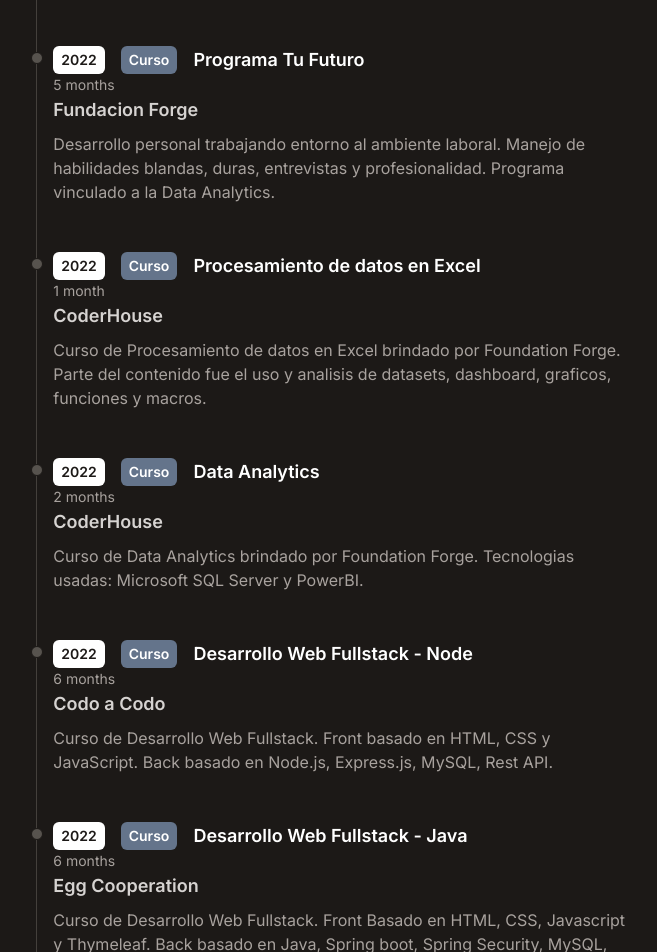
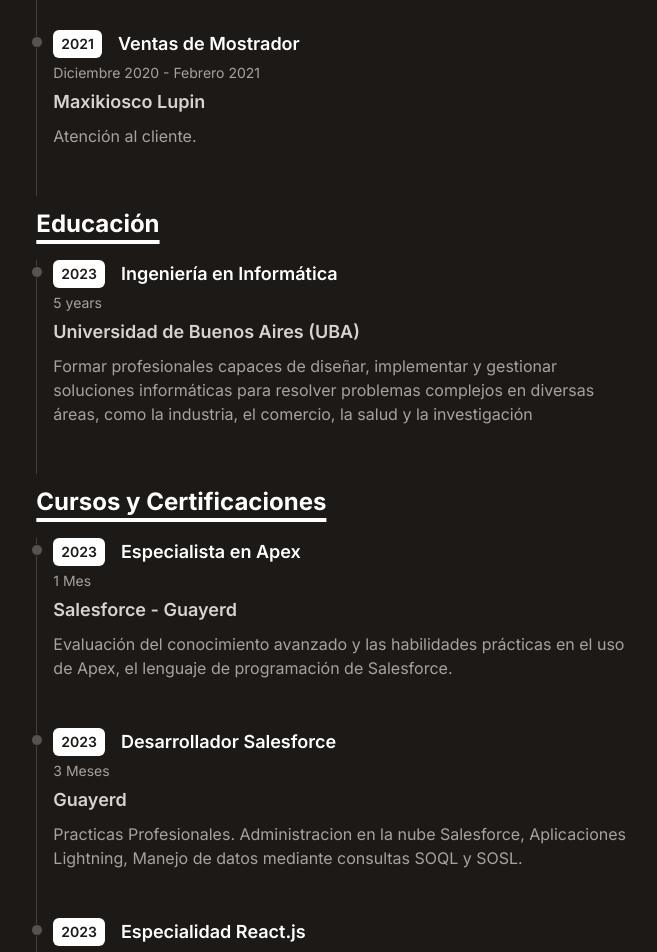
Before and after one commit to MauroChapero/personal-portfolio, a React (Vite) app: page / in a window 1280 px wide. Shown: the part 1140-2092 px from the top of the page, without its empty margins (305-962 px from the left). Built offline with nearby package versions, Linux system fonts and the light colour scheme.

Commit message:
Refactor TimelineSection Add data files Update README

```diff
--- a/src/App.jsx
+++ b/src/App.jsx
@@ -1,6 +1,6 @@
 import React, { useEffect, useState } from "react";
 import Intro from "./components/Intro";
-import Timeline from "./components/Timeline";
+import TimelineSection from "./components/TimelineSection";
 import Portfolio from "./components/Portfolio";
 import Contact from "./components/Contact";
 import Footer from "./components/Footer";
@@ -70,7 +70,7 @@
         <div className="max-w-5xl w-11/12 mx-auto">
           <Intro />
           <Portfolio />
-          <Timeline />
+          <TimelineSection />
           <Contact />
           <Footer />
         </div>
--- a/src/components/Timeline.jsx
+++ b/src/components/Timeline.jsx
@@ -1,15 +1,15 @@
 import React from "react";
-import timeline from "./data/timeline";
 import TimelineItem from "./TimelineItem";
 import Title from "./Title";
 
-function Timeline() {
+function Timeline({ title, data, ...props }) {
     return (
-        <div className="flex flex-col md:flex-row justify-center my-20">
+        <div className="flex flex-col md:flex-row justify-center my-3">
             <div className="w-full md:w-7/12">
-                <Title>Linea Temporal</Title>
-                {timeline.map((item) => (
+                <Title>{title}</Title>
+                {data.map((item) => (
                     <TimelineItem
+                        key={item.id}
                         year={item.year}
                         title={item.title}
                         company={item.company}
--- a/src/components/TimelineItem.jsx
+++ b/src/components/TimelineItem.jsx
@@ -1,6 +1,6 @@
 import React from "react";
 
-function TimelineItem({ year, title, company, courseType, duration, details }) {
+function TimelineItem({ year, title, company, courseType,duration, details }) {
   return (
     <ol className="flex flex-col md:flex-row relative border-l border-stone-200 dark:border-stone-700">
       <li className="mb-10 ml-4">
@@ -9,12 +9,9 @@
           <span className="inline-block px-2 py-1 font-semibold text-white dark:text-stone-900 bg-stone-900 dark:bg-white rounded-md">
             {year}
           </span>
-          <span className="inline-block px-2 py-1 font-semibold text-white bg-slate-500 rounded-md">
-            {courseType}
-          </span>
           <h3 className="text-lg font-semibold text-stone-900 dark:text-white">{title}</h3>
         </p>
-        <div className="my-1 text-sm font-normal leading-none text-stone-500 dark:text-stone-400">{duration}</div>
+        <div className="my-2 text-sm font-normal leading-none text-stone-500 dark:text-stone-400">{duration}</div>
         <h3 className="text-lg font-semibold text-stone-600 dark:text-stone-300">{company}</h3>
         <p className="my-2 text-base font-normal text-stone-500 dark:text-stone-400">{details}</p>
       </li>
--- /dev/null
+++ b/src/components/TimelineSection.jsx
@@ -0,0 +1,17 @@
+import React from 'react'
+import summary from './data/summary'
+import education from './data/education'
+import courses from './data/courses'
+import Timeline from './Timeline'
+
+function TimelineSection() {
+  return (
+    <>
+      <Timeline title="Experiencia" data={summary} />
+      <Timeline title="Educación" data={education} />
+      <Timeline title="Cursos y Certificaciones" data={courses} />
+    </>
+  )
+}
+
+export default TimelineSection
--- a/src/components/data/timeline.js
+++ b/src/components/data/courses.js
@@ -1,19 +1,30 @@
 export default [
   {
-    year: "2023",
-    title: "Ingeniería en Sistemas de Información",
-    company: "Universidad Técnica Nacional (UTN)",
-    courseType: "Carrera",
-    duration: "5 years",
-    details:
-      "Curso de ingreso de Ingeniería en la UTN para la carrera de Ingeniería en Sistemas de Información.",
+    year: 2023,
+    title: 'Especialista en Apex',
+    company: 'Salesforce - Guayerd',
+    duration: '1 Mes',
+    details: 'Evaluación del conocimiento avanzado y las habilidades prácticas en el uso de Apex, el lenguaje de programación de Salesforce.',
+  },
+  {
+    year: 2023,
+    title: 'Desarrollador Salesforce',
+    company: 'Guayerd',
+    duration: '3 Meses',
+    details: 'Practicas Profesionales. Administracion en la nube Salesforce, Aplicaciones Lightning, Manejo de datos mediante consultas SOQL y SOSL.',
+  },
+  {
+    year: 2023,
+    title: 'Especialidad React.js',
+    company: 'Codo a Codo',
+    duration: '4 Meses',
+    details: 'Bases de React. Continuidad al curso de "Desarrollador Web Fullstack - Node".'
   },
   {
     year: "2022",
     title: "Programa Tu Futuro",
     company: "Fundacion Forge",
-    courseType: "Curso",
-    duration: "5 months",
+    duration: "5 Meses",
     details:
       "Desarrollo personal trabajando entorno al ambiente laboral. Manejo de habilidades blandas, duras, entrevistas y profesionalidad. Programa vinculado a la Data Analytics.",
   },
@@ -21,8 +32,7 @@
     year: "2022",
     title: "Procesamiento de datos en Excel",
     company: "CoderHouse",
-    courseType: "Curso",
-    duration: "1 month",
+    duration: "1 Mes",
     details:
       "Curso de Procesamiento de datos en Excel brindado por Foundation Forge. Parte del contenido fue el uso y analisis de datasets, dashboard, graficos, funciones y macros.",
   },
@@ -30,8 +40,7 @@
     year: "2022",
     title: "Data Analytics",
     company: "CoderHouse",
-    courseType: "Curso",
-    duration: "2 months",
+    duration: "2 Meses",
     details:
       "Curso de Data Analytics brindado por Foundation Forge. Tecnologias usadas: Microsoft SQL Server y PowerBI.",
   },
@@ -39,8 +48,7 @@
     year: "2022",
     title: "Desarrollo Web Fullstack - Node",
     company: "Codo a Codo",
-    courseType: "Curso",
-    duration: "6 months",
+    duration: "6 Meses",
     details:
       "Curso de Desarrollo Web Fullstack. Front basado en HTML, CSS y JavaScript. Back basado en Node.js, Express.js, MySQL, Rest API.",
   },
@@ -48,8 +56,7 @@
     year: "2022",
     title: "Desarrollo Web Fullstack - Java",
     company: "Egg Cooperation",
-    courseType: "Curso",
-    duration: "6 months",
+    duration: "6 Meses",
     details:
       "Curso de Desarrollo Web Fullstack. Front Basado en HTML, CSS, Javascript y Thymeleaf. Back basado en Java, Spring boot, Spring Security, MySQL, Postman, Rest API",
   },
--- /dev/null
+++ b/src/components/data/education.js
@@ -0,0 +1,11 @@
+export default [
+  {
+    id: 'ingenieria-informatica',
+    year: '2023',
+    title: 'Ingeniería en Informática',
+    company: 'Universidad de Buenos Aires (UBA)',
+    duration: '5 years',
+    details:
+      'Formar profesionales capaces de diseñar, implementar y gestionar soluciones informáticas para resolver problemas complejos en diversas áreas, como la industria, el comercio, la salud y la investigación',
+  },
+]
--- /dev/null
+++ b/src/components/data/summary.js
@@ -0,0 +1,16 @@
+export default [
+  {
+    year: '2022',
+    title: 'Ventas de Mostrador',
+    company: 'Helados Perello',
+    duration: 'Diciembre 2020 - Febrero 2021',
+    details: 'Atención al cliente. Manejo de Inventario. Manejo de Caja.',
+  },
+  {
+    year: '2021',
+    title: 'Ventas de Mostrador',
+    company: 'Maxikiosco Lupin',
+    duration: 'Diciembre 2020 - Febrero 2021',
+    details: 'Atención al cliente.',
+  },
+]
```
Also changed, not shown: 1 other file (tests, documents, lock files or other folders).
